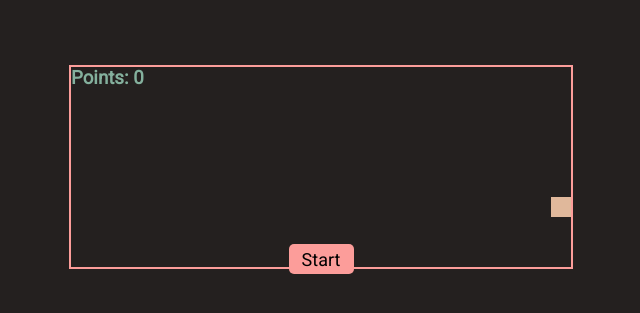
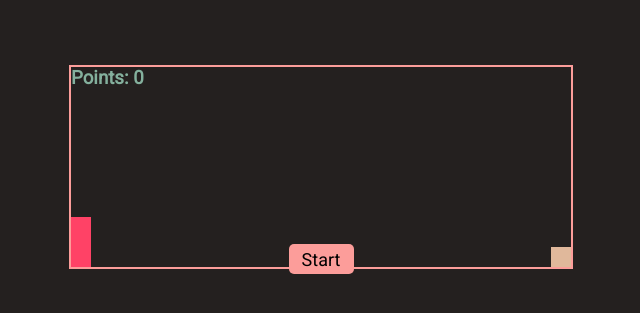
Before and after one commit to krabecb/Dinosaur-Game, a PHP site: page / in a window 1280 px wide. Shown: the part 233-546 px from the top of the page, without its empty margins (319-959 px from the left). Run offline with PHP 8.4, Linux system fonts and the light colour scheme; some web fonts are replaced.

Commit message:
Removed player margin

```diff
--- a/css/style.css
+++ b/css/style.css
@@ -67,14 +67,15 @@ body, html {
 	transform: translate(200px, 0px);
 }
 
-/*.player {
+.player {
 	height: 50px;
 	width: 20px;
 	background-color: #FF4266;
 	position:  relative;
 	top: 150px;
-	margin: 0;
-}*/
+	float: right;
+	transform: translate(-480px, 0px);
+}
 
 .animate {
 	animation: jump 500ms;
@@ -94,8 +95,8 @@ body, html {
 	position: relative;
 	top: 130px;
 	left: 480px;
-	margin: 0;
 	float: left;
+	transform: translate(0px, 50px);
 }
 
 .obstacle-start {
@@ -105,8 +106,8 @@ body, html {
 	position: relative;
 	top: 130px;
 	left: 480px;
-	margin: 0;
 	float: left;
+	transform: translate(0px, 50px);
 	animation: obstacle 1s infinite linear;
 }
 
--- a/index.html
+++ b/index.html
@@ -13,7 +13,7 @@
 		<h4 class="title">DIV JUMPER!</h4>
 		<p class="description">Rack up as many points as you can!</p>
 		<div class="game-container">
-			<!-- <div class="player"></div> -->
+			<div class="player"></div>
 			<div class="obstacle"></div>
 		</div>
 	</div>
```
